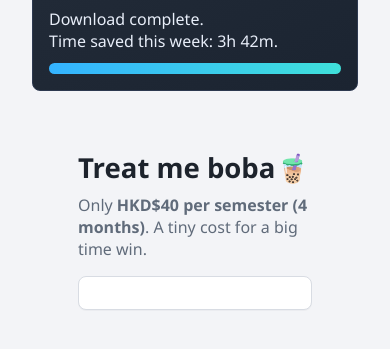
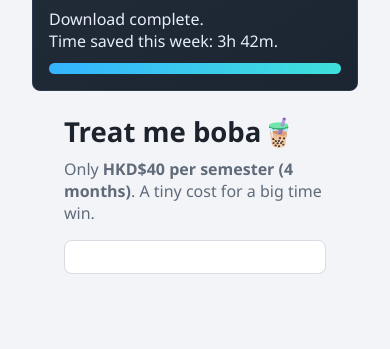
Before and after one commit to Kalalib/autobb.kalalib.com, a plain HTML site: page out/index.html in a window 390 px wide. Shown: the part 1191-1540 px from the top of the page. After the commit the page ends 1465 px from the top, so only its background shows below. Drawn offline with nearby package versions, Linux system fonts and the light colour scheme.

Commit message:
change: margin for responsive design

```diff
--- a/out/styles.css
+++ b/out/styles.css
@@ -492,6 +492,16 @@
   .main-head h2 {
     font-size: 1.45rem;
   }
+
+
+  .landing-section {
+    padding: 0 2em;
+    margin-top: 1.4rem;
+  }
+  .bb-container {
+    padding: 0 2em;
+  }
+
 }
 
 @media (max-width: 640px) {
```
